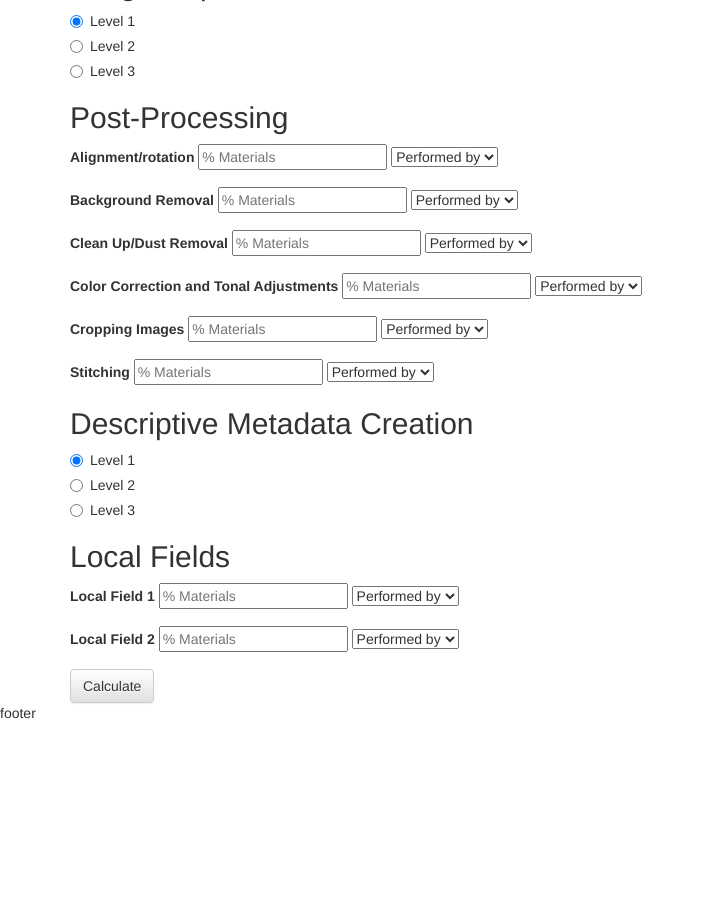
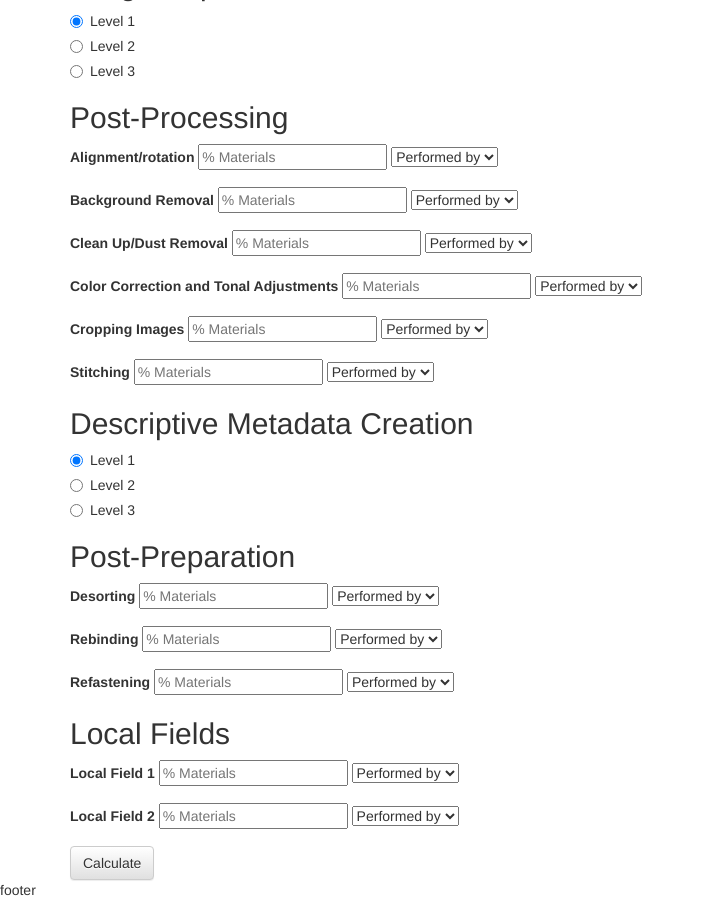
Before and after one commit to clirdlf/digitization_cost_calculator, a Jekyll site: the page built from index.html, in a window 1280 px wide and 900 px high, scrolled down 840 px. Shown: the whole window, without its empty margins (0-705 px from the left). Built offline with Jekyll 4.4.1, drawn with Linux system fonts in a browser that asks for light colours; nearby versions of some CDN libraries; comment, search, counter and statistics services are not loaded; before the commit the page ends 1563 px from its top, so only the background shows below that.

Commit message:
Add post-preparation section
Adds post-processing options

closes #10

```diff
--- a/index.html
+++ b/index.html
@@ -196,6 +196,32 @@ javascripts:
           </div>
         </div>
 
+        <h2>Post-Preparation</h2>
+
+        <div class="form-group">
+          <label for="desorting">Desorting</label>
+          <input name="desorting_percentage" type="number" step="any" placeholder="% Materials">
+          <select name="desorting_percentage_by">
+            <option>Performed by</option>
+          </select>
+        </div>
+
+        <div class="form-group">
+          <label for="rebinding">Rebinding</label>
+          <input name="rebinding_percentage" type="number" step="any" placeholder="% Materials">
+          <select name="rebinding_percentage_by">
+            <option>Performed by</option>
+          </select>
+        </div>
+
+        <div class="form-group">
+          <label for="refastening">Refastening</label>
+          <input name="refastening_percentage" type="number" step="any" placeholder="% Materials">
+          <select name="refastening_percentage_by">
+            <option>Performed by</option>
+          </select>
+        </div>
+
         <h2>Local Fields</h2>
 
         <div class="form-group">
```
